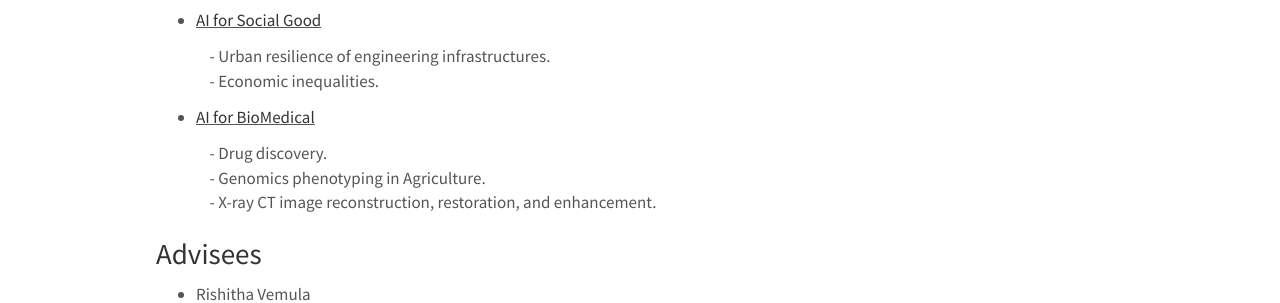
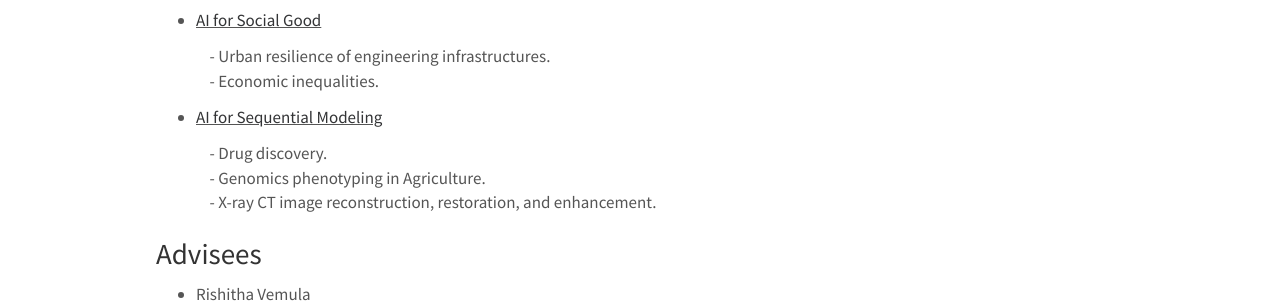
Before and after one commit to WENLU-W/WENLU-W.github.io, a Jekyll site: the page built from docs/_pages/team.md, in a window 1280 px wide and 1080 px high. Shown: the part 405-708 px from the top of the window. Built offline with Jekyll 4.4.1, drawn with Linux system fonts in a browser that asks for light colours; nearby versions of some CDN libraries.

Commit message:
Update team.md

```diff
--- a/docs/_pages/team.md
+++ b/docs/_pages/team.md
@@ -49,7 +49,7 @@ We work on sequential modeling for high-impact interdisciplinary AI research
 	&nbsp;&nbsp;&nbsp; - Urban resilience of engineering infrastructures. <br>
 	&nbsp;&nbsp;&nbsp; - Economic inequalities. <br>
 
-* <ins>[AI for BioMedical](https://wenlu-w.github.io/project/2021/09/01/biomedical.html)<ins>
+* <ins>[AI for Sequential Modeling](https://wenlu-w.github.io/project/2021/09/01/sequential.html)<ins>
 
 	&nbsp;&nbsp;&nbsp; - Drug discovery. <br>
 	&nbsp;&nbsp;&nbsp; - Genomics phenotyping in Agriculture. <br>
```
